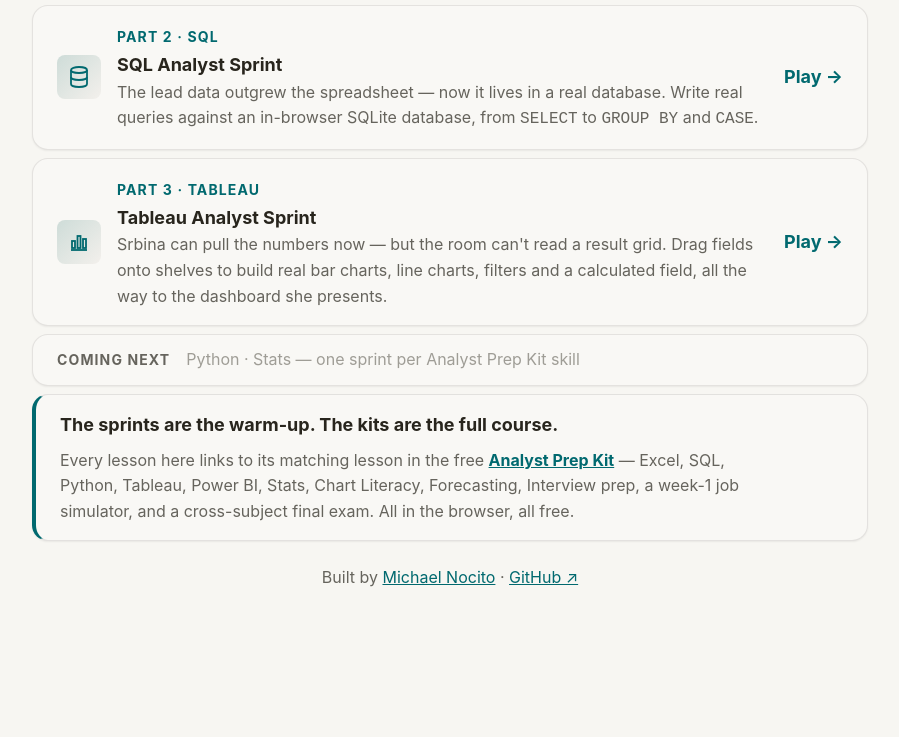
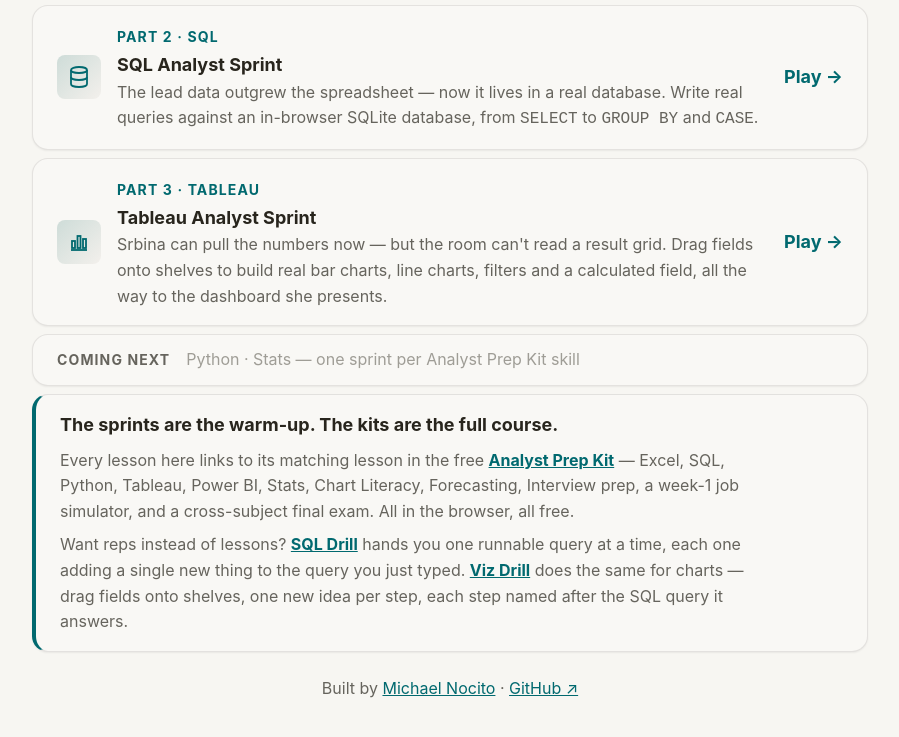
Before and after one commit to michaelnocito/prep-companion-apps, a plain HTML site: page index.html in a window 1280 px wide. Shown: the part 583-1320 px from the top of the page, without its empty margins (190-1089 px from the left). Before the commit the page ends 1222 px from the top, so only its background shows below. Drawn offline with Linux system fonts and the light colour scheme; a web font is replaced by a local one.

Commit message:
Link SQL Drill and Viz Drill from the sprint hub kit panel

```diff
--- a/index.html
+++ b/index.html
@@ -143,6 +143,7 @@
   <section class="panel kit-panel">
     <h2>The sprints are the warm-up. The kits are the full course.</h2>
     <p>Every lesson here links to its matching lesson in the free <a href="https://michaelnocito.github.io/analyst-prep-kit/"><strong>Analyst Prep Kit</strong></a> — Excel, SQL, Python, Tableau, Power BI, Stats, Chart Literacy, Forecasting, Interview prep, a week-1 job simulator, and a cross-subject final exam. All in the browser, all free.</p>
+    <p>Want reps instead of lessons? <a href="https://michaelnocito.github.io/analyst-prep-kit/drill/"><strong>SQL Drill</strong></a> hands you one runnable query at a time, each one adding a single new thing to the query you just typed. <a href="https://michaelnocito.github.io/analyst-prep-kit/viz/"><strong>Viz Drill</strong></a> does the same for charts — drag fields onto shelves, one new idea per step, each step named after the SQL query it answers.</p>
   </section>
 
   <footer class="site-footer">
```
